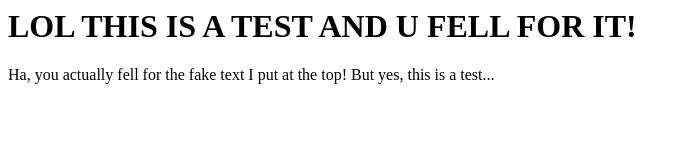
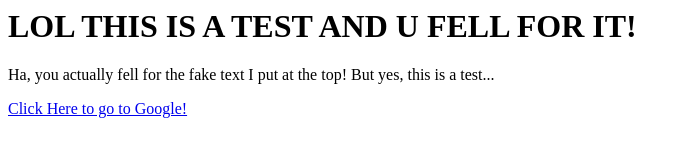
Before and after one commit to DhairyaG23/NewWebTest, a plain HTML site: page index.html in a window 1280 px wide. Shown: the whole page, without its empty margins (0-689 px from the left). Drawn offline with Linux system fonts and the light colour scheme.

Commit message:
Create index.html

```diff
--- a/index.html
+++ b/index.html
@@ -1,2 +1,3 @@
 <h1>LOL THIS IS A TEST AND U FELL FOR IT!</h1>
 <p>Ha, you actually fell for the fake text I put at the top! But yes, this is a test...</p>
+<a href="https://www.google.com">Click Here to go to Google!</a>
```
